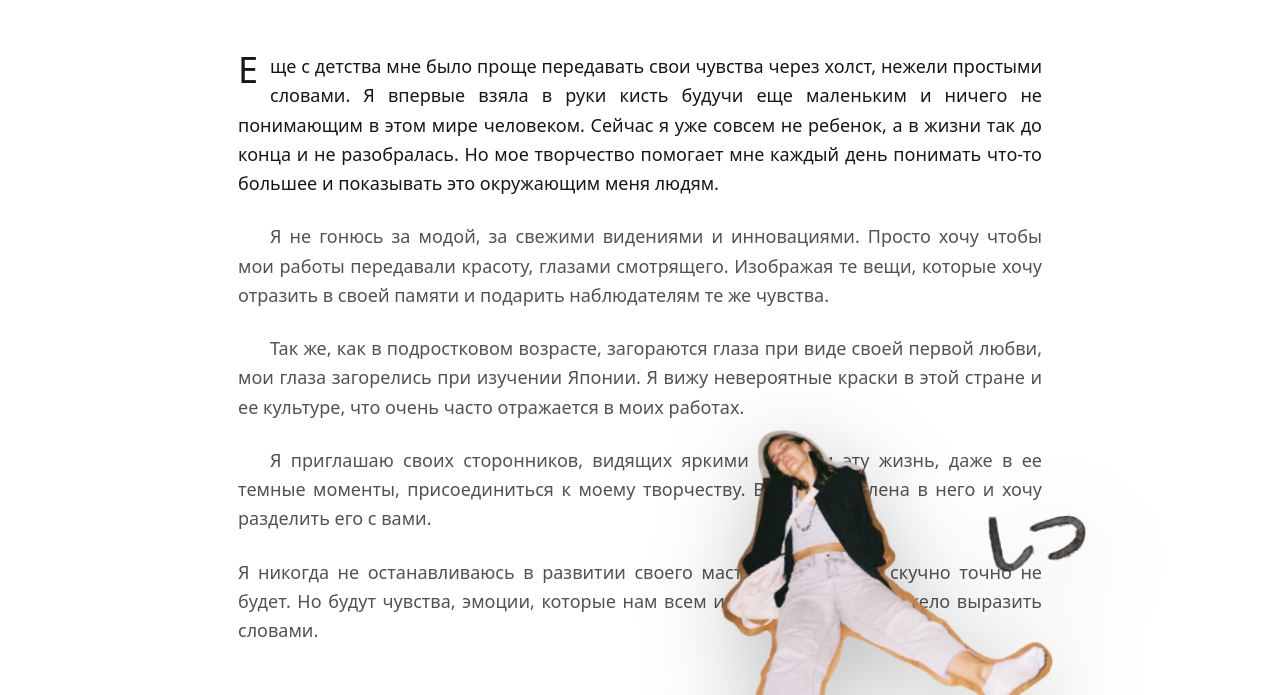
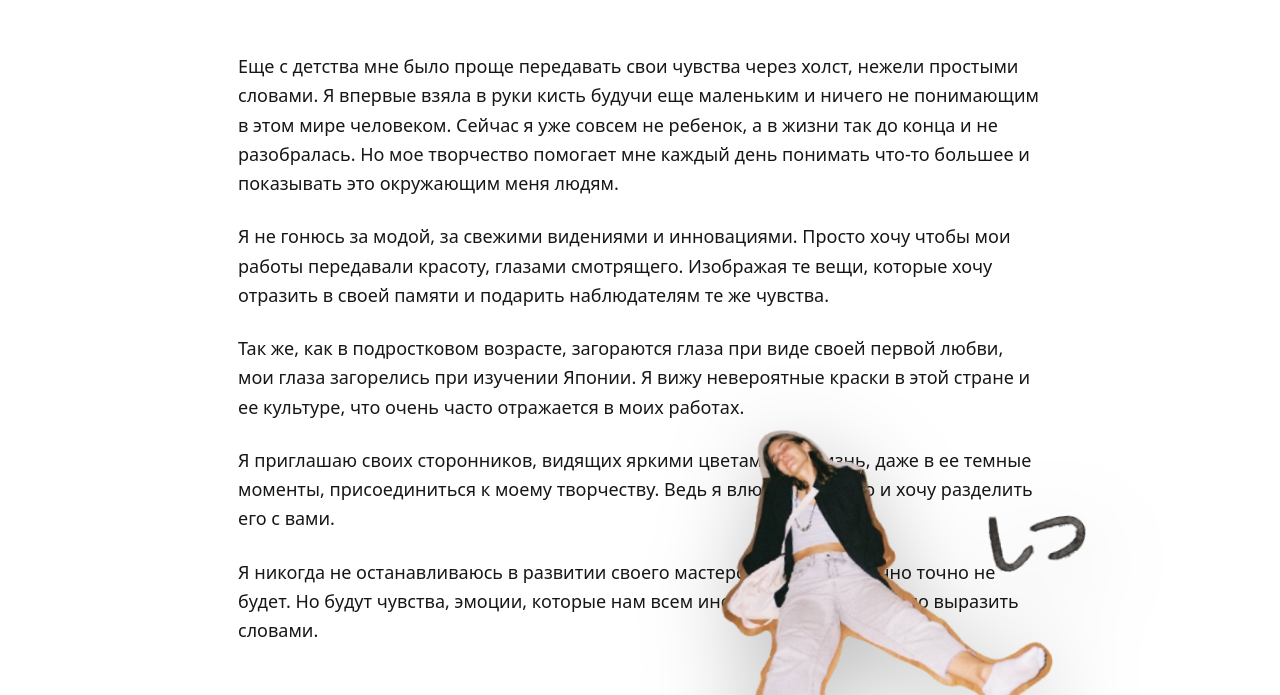
Before and after one commit to sukalov/shitsu, a React (Vite) app: page /shitsu/about in a window 1280 px wide. Shown: the part 204-899 px from the top of the page. Built offline with nearby package versions, Linux system fonts and the light colour scheme; no server answers; what @convex-dev/auth would draw is missing.

Commit message:
fix: clean up about page paragraph styling

```diff
--- a/src/pages/AboutPage.tsx
+++ b/src/pages/AboutPage.tsx
@@ -87,12 +87,9 @@ export function AboutPage() {
           Обо мне
         </h1>
 
-        <div className="space-y-6 text-neutral-600 leading-relaxed text-lg text-justify">
-          <p className="text-neutral-900">
-            <span className="float-left mr-3 text-4xl leading-none font-light">
-              Е
-            </span>
-            ще с детства мне было проще передавать свои чувства через холст,
+        <div className="space-y-6 text-neutral-900 leading-relaxed text-lg">
+          <p>
+            Еще с детства мне было проще передавать свои чувства через холст,
             нежели простыми словами. Я впервые взяла в руки кисть будучи еще
             маленьким и ничего не понимающим в этом мире человеком. Сейчас я уже
             совсем не ребенок, а в жизни так до конца и не разобралась. Но мое
@@ -100,29 +97,30 @@ export function AboutPage() {
             показывать это окружающим меня людям.
           </p>
 
-          <p className="indent-8">
+          <p className="text-neutral-900">
             Я не гонюсь за модой, за свежими видениями и инновациями. Просто
             хочу чтобы мои работы передавали красоту, глазами смотрящего.
             Изображая те вещи, которые хочу отразить в своей памяти и подарить
             наблюдателям те же чувства.
           </p>
 
-          <p className="indent-8">
+          <p className="text-neutral-900">
             Так же, как в подростковом возрасте, загораются глаза при виде своей
             первой любви, мои глаза загорелись при изучении Японии. Я вижу
             невероятные краски в этой стране и ее культуре, что очень часто
             отражается в моих работах.
           </p>
 
-          <p className="indent-8">
+          <p className="text-neutral-900">
             Я приглашаю своих сторонников, видящих яркими цветами эту жизнь,
             даже в ее темные моменты, присоединиться к моему творчеству. Ведь я
             влюблена в него и хочу разделить его с вами.
           </p>
-          <p>
-            Я никогда не останавливаюсь в развитии своего мастерства,
-            так что скучно точно не будет. Но будут чувства, эмоции, которые нам всем иногда
-            бывает так тяжело выразить словами.
+
+          <p className="text-neutral-900">
+            Я никогда не останавливаюсь в развитии своего мастерства, так что
+            скучно точно не будет. Но будут чувства, эмоции, которые нам всем
+            иногда бывает так тяжело выразить словами.
           </p>
         </div>
 
```
